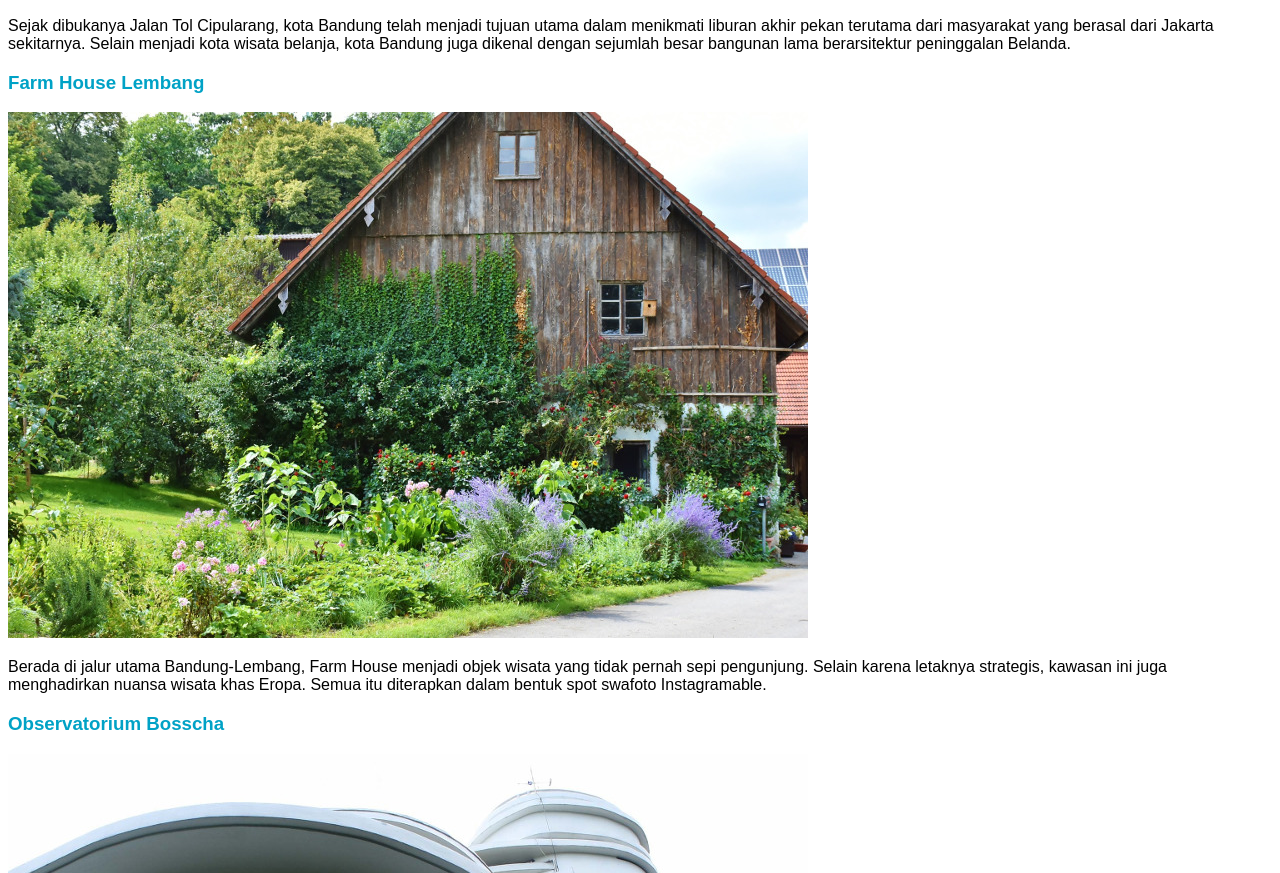
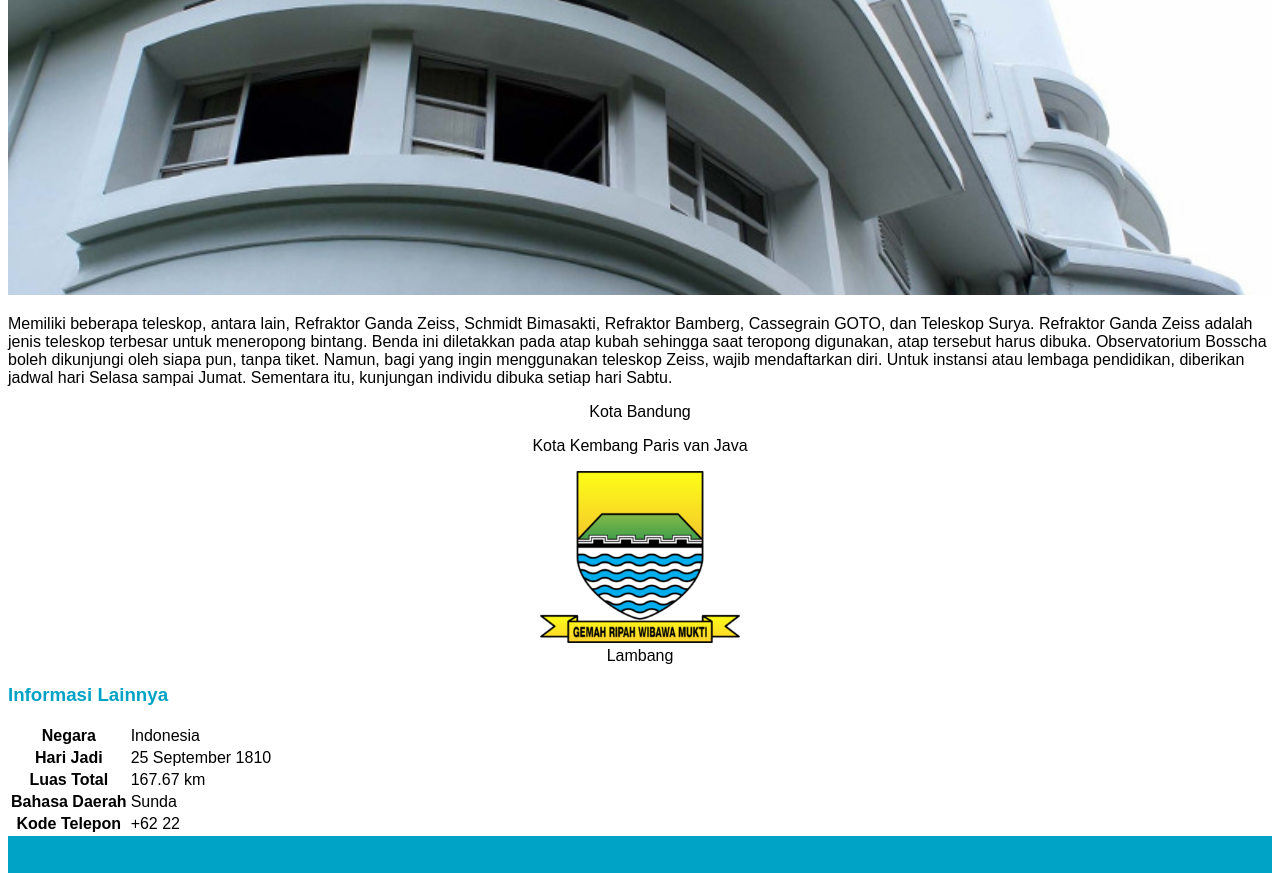
Before and after one commit to lelymonalisa/Jon-CSS, a plain HTML site: page Index.html in a window 1280 px wide. Shown: the part 1927-2800 px from the top of the page. Drawn offline with Linux system fonts and the light colour scheme.

Commit message:
css styling added

```diff
--- a/Index.html
+++ b/Index.html
@@ -21,7 +21,7 @@
      <div>
          <article id="sejarah">
 <h2 id="sejarah">Sejarah</h2>
-<img src="assets/image/history.jpg" alt="sejarah">
+<img src="assets/image/history.jpg" class="featured-image" alt="sejarah">
 <p>Kata Bandung berasal dari kata bendung atau bendungan karena terbendungnya sungai Citarum oleh lava Gunung Tangkuban Parahu yang lalu membentuk telaga. Legenda yang diceritakan oleh orang-orang tua di Bandung mengatakan bahwa nama Bandung diambil dari sebuah kendaraan air yang terdiri dari dua perahu yang diikat berdampingan yang disebut perahu bandung yang digunakan oleh Bupati Bandung, R.A. Wiranatakusumah II, untuk melayari Ci Tarum dalam mencari tempat kedudukan kabupaten yang baru untuk menggantikan ibu kota yang lama di Dayeuhkolot.</p>
 
 
@@ -30,7 +30,7 @@
 
         <article>
 <h2 id="geografis">Geografis</h2>
-<img src="assets/image/geografis.jpg" alt="geografis">
+<img src="assets/image/geografis.jpg" class="featured-image" alt="geografis">
 <p>Kota Bandung dikelilingi oleh pegunungan, sehingga bentuk morfologi wilayahnya bagaikan sebuah mangkok raksasa, secara geografis kota ini terletak di tengah-tengah provinsi Jawa Barat, serta berada pada ketinggian ±768 m di atas permukaan laut, dengan titik tertinggi di berada di sebelah utara dengan ketinggian 1.050 meter di atas permukaan laut dan sebelah selatan merupakan kawasan rendah dengan ketinggian 675 meter di atas permukaan laut.</p>
 
 
@@ -43,24 +43,51 @@
 
                 <section>
 <h3>Farm House Lembang</h3>
-<img src="assets/image/farm-house.jpg" alt="farm-house">
+<img src="assets/image/farm-house.jpg" class="featured-image" alt="farm-house">
 <p>Berada di jalur utama Bandung-Lembang, Farm House menjadi objek wisata yang tidak pernah sepi pengunjung. Selain karena letaknya strategis, kawasan ini juga menghadirkan nuansa wisata khas Eropa. Semua itu diterapkan dalam bentuk spot swafoto Instagramable.</p>
                 </section>
                 <section>
 <h3>Observatorium Bosscha</h3>
-<img src="assets/image/bosscha.jpg" alt="bosscha">
+<img src="assets/image/bosscha.jpg" class="featured-image" alt="bosscha">
 <p>Memiliki beberapa teleskop, antara lain, Refraktor Ganda Zeiss, Schmidt Bimasakti, Refraktor Bamberg, Cassegrain GOTO, dan Teleskop Surya. Refraktor Ganda Zeiss adalah jenis teleskop terbesar untuk meneropong bintang. Benda ini diletakkan pada atap kubah sehingga saat teropong digunakan, atap tersebut harus dibuka. Observatorium Bosscha boleh dikunjungi oleh siapa pun, tanpa tiket. Namun, bagi yang ingin menggunakan teleskop Zeiss, wajib mendaftarkan diri. Untuk instansi atau lembaga pendidikan, diberikan jadwal hari Selasa sampai Jumat. Sementara itu, kunjungan individu dibuka setiap hari Sabtu.</p>
                 </section>
         </article>
 </div>
     <aside>
-        <article>
-<h2>Kota Bandung</h2>
+        <article class="profile">
+            <header>
+<h>Kota Bandung</h2>
 <p>Kota Kembang Paris van Java</p>
 <figure>
     <img src="assets/image/bandungbadge.png">
     <figcaption>Lambang</figcaption>
 </figure>
+</header>
+<section>
+    <h3> Informasi Lainnya </h3>
+    <table>
+        <tr>
+            <th>Negara</th>
+            <td>Indonesia</td>
+        </tr>
+        <tr>
+            <th>Hari Jadi</th>
+            <td>25 September 1810</td>
+        </tr>
+        <tr>
+            <th>Luas Total</th>
+            <td>167.67 km</td>
+        </tr>
+        <tr>
+            <th>Bahasa Daerah</th>
+            <td>Sunda</td>
+        </tr>
+        <tr>
+            <th>Kode Telepon</th>
+            <td>+62 22</td>
+        </tr>
+    </table>
+</section>
         </article>
     </aside>
 </main>
--- a/assets/Style/style.css
+++ b/assets/Style/style.css
@@ -1,6 +1,20 @@
 body {
     font-family: sans-serif;
  }
+ .featured-image {
+   width: 100%;
+   max-height: 300px;
+   object-fit: cover;
+   object-position: center;
+}
+ nav a {
+    font-size: 18px;
+    font-weight: 400;
+    text-decoration: none;
+ }
+ nav a:hover {
+   font-weight: bold;
+}
  h2 {
     color: #00a2c6
  }
@@ -8,8 +22,16 @@ body {
  h3 {
     color: #00a2c6
  }
+ .profile header{
+    text-align: center;
+ }
+ .profile img{
+    width: 200px;
+ }
  footer {
     padding: 20px;
     color: white;
-    background-color: #00a2c6
+    background-color: #00a2c6;
+    text-align : center;
+    font-weight: bold;
  }
```
Also changed, not shown: boxdimensions.html (added, +22 -0 lines), css.html (added, +25 -0 lines), 1 other file.
